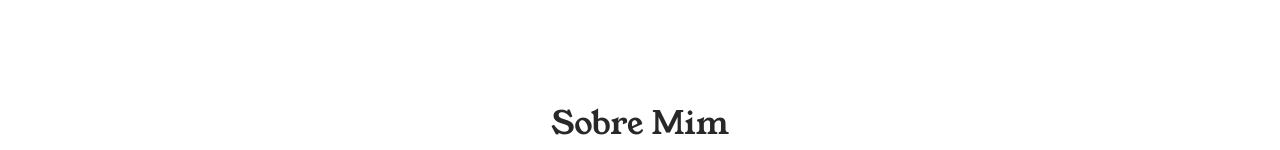
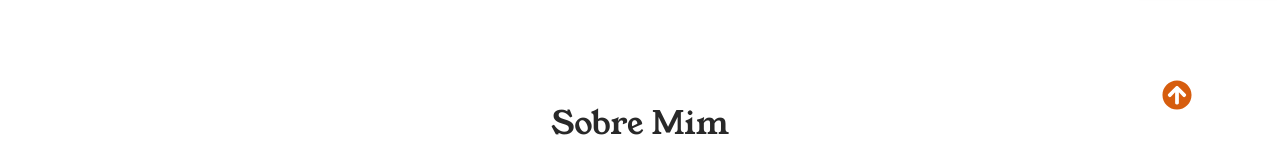
Before and after one commit to CalebeCopello/portfolio, a React (Create React App) app in the folder client/: page / in a window 1280 px wide. Shown: the part 650-800 px from the top of the page. Built offline with nearby package versions, Linux system fonts and the light colour scheme.

Commit message:
Go home Done

```diff
--- a/client/src/App.jsx
+++ b/client/src/App.jsx
@@ -1,11 +1,16 @@
 import './App.css';
 import PortfolioContainer from './PortfolioContainer/PortifolioContainer';
+import { FaArrowCircleUp } from "react-icons/fa";
+import ScrollService from "./utils/ScrollService";
 
 
 const App = () => {
   return (
     <>
       <PortfolioContainer />
+      <div className="sticky-div"  onClick={() => ScrollService.scrollHandler.scrollToHome()}>
+        <FaArrowCircleUp />
+      </div>
     </>
   )
 }
--- a/client/src/index.css
+++ b/client/src/index.css
@@ -51,3 +51,21 @@
   transform: translateY(80px);
   transition: all 1.3s ease;
 }
+.sticky-div {
+  position: sticky;
+  font-size: 30px;
+  color: var(--orange0);
+  height: 30px;
+  width: 30px;
+  bottom: 50px;
+  margin-left: 90%;
+  padding: 10px;
+  z-index: 100;
+  cursor: pointer;
+}
+@media only screen and (max-width: 468px) {
+  .sticky-div {
+      font-size: 25px;
+      margin-left: 90%;
+  }
+}
```
Also changed, not shown: client/src/PortfolioContainer/PortifolioContainer.jsx (+4 -3 lines), client/src/App.css (line endings or trailing spaces).
